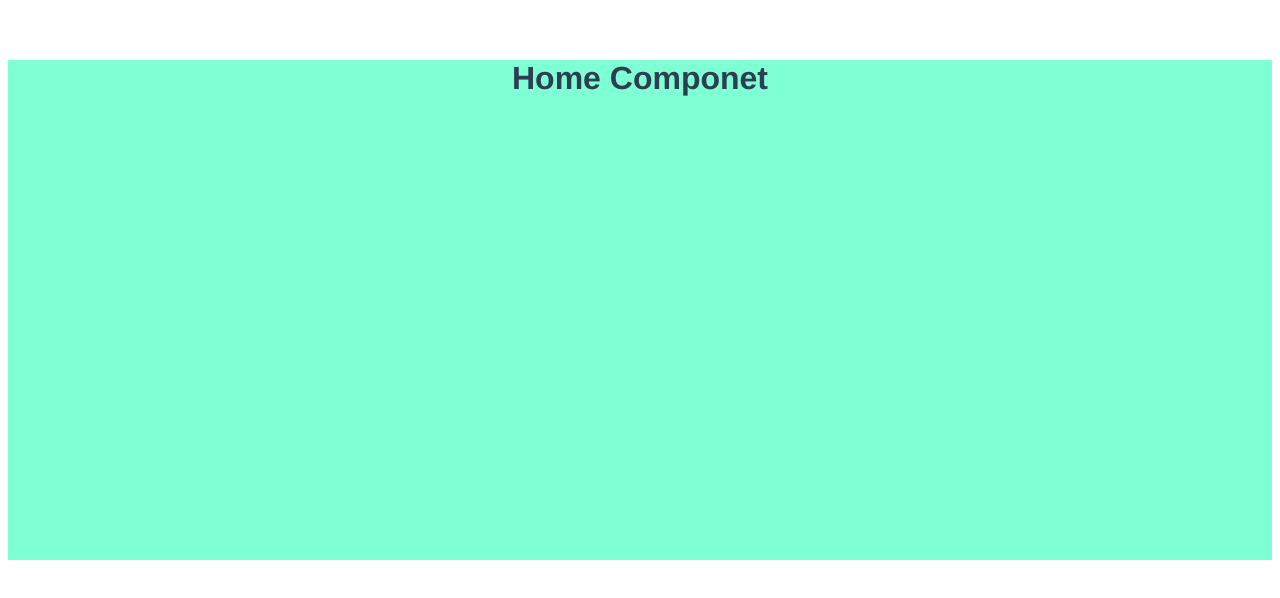
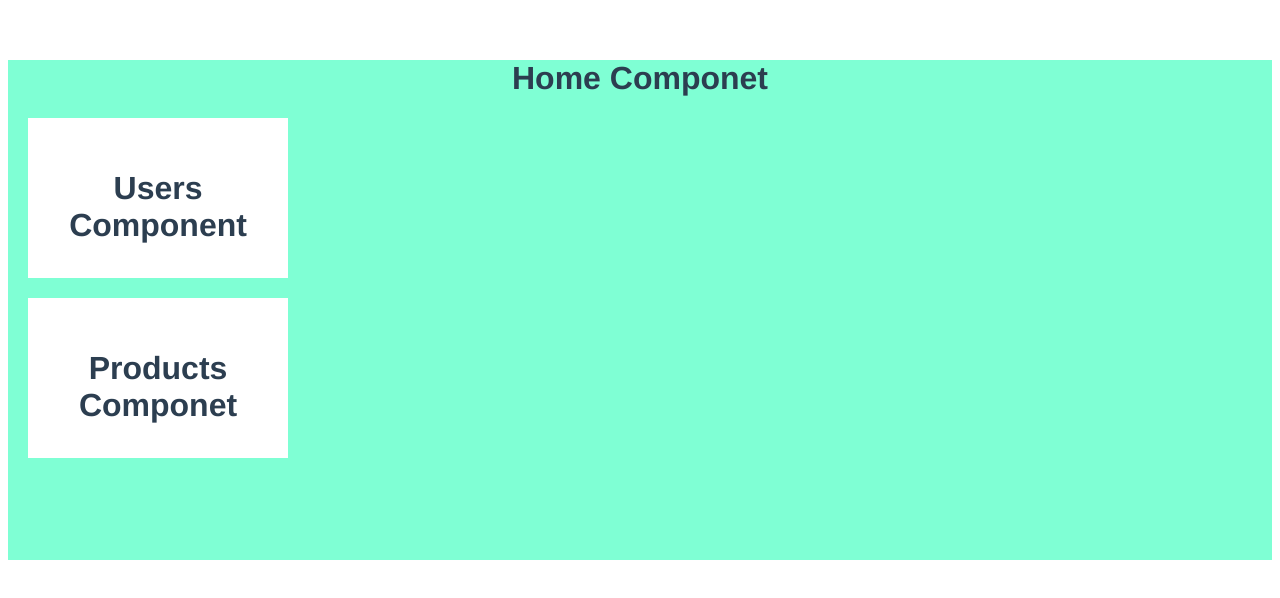
Before and after one commit to luistava/hello-vue, a Vue app: page / in a window 1280 px wide. Shown: the top 598 px of the page. Built offline with nearby package versions, Linux system fonts and the light colour scheme.

Commit message:
Importing components inside components

```diff
--- a/src/components/HomeComponent.vue
+++ b/src/components/HomeComponent.vue
@@ -2,12 +2,20 @@
 <template>
     <div class="home">
         <h1>Home Componet</h1>
+        <UsersComponent/>
+        <ProductsComponent/>
     </div>
 </template>
 
 <script>
+import UsersComponent from './UsersComponent.vue'
+import ProductsComponent from './ProductComponents.vue'
 export default {
-    home:"HomeComponent"
+    name:"HomeComponent",
+    components:{
+        UsersComponent,
+        ProductsComponent
+    }
 }
 </script>
 
--- a/src/components/ProductComponents.vue
+++ b/src/components/ProductComponents.vue
@@ -0,0 +1,22 @@
+
+<template>
+    <div class="child">
+        <h1>Products Componet</h1>
+    </div>
+</template>
+
+<script>
+export default {
+    name:"ProductsComponent"
+}
+</script>
+
+<style scoped>
+.child{
+    background-color: rgb(255, 255, 255);
+    height: 100px;
+    width: 200px;
+    padding: 30px;
+    margin: 20px;
+}
+</style>
--- a/src/components/UsersComponent.vue
+++ b/src/components/UsersComponent.vue
@@ -0,0 +1,22 @@
+
+<template>
+    <div class="child">
+        <h1>Users Component</h1>
+    </div>
+</template>
+
+<script>
+export default {
+    name:"UserComponent"
+}
+</script>
+
+<style scoped>
+.child{
+    background-color: rgb(255, 255, 255);
+    height: 100px;
+    width: 200px;
+    padding: 30px;
+    margin: 20px;
+}
+</style>
```
